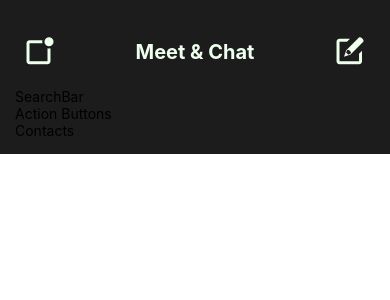
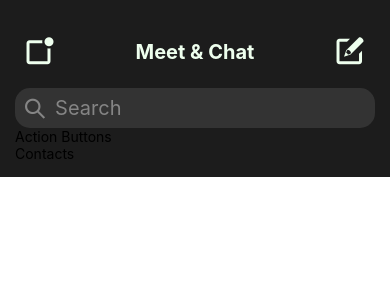
Before and after one commit to witoldmetel/Fire-Zoom, a React Native app: screen / in a window 390 px wide. Shown: the top 300 px of the page. Built offline with nearby package versions, Linux system fonts and the light colour scheme.

Commit message:
mock search bar

```diff
--- a/components/SearchBar.tsx
+++ b/components/SearchBar.tsx
@@ -1,10 +1,28 @@
 import React from 'react';
-import { View, Text } from 'react-native';
+import { View, Text, StyleSheet } from 'react-native';
+import Fontisto from 'react-native-vector-icons/Fontisto';
 
 export function SearchBar() {
 	return (
-		<View>
-			<Text>SearchBar</Text>
+		<View style={styles.root}>
+			<Fontisto name="search" size={20} color="#858585" />
+			<Text style={styles.textIntput}>Search</Text>
 		</View>
 	);
 }
+
+const styles = StyleSheet.create({
+	root: {
+		backgroundColor: '#333',
+		flexDirection: 'row',
+		alignItems: 'center',
+		paddingHorizontal: 10,
+		height: 40,
+		borderRadius: 15,
+	},
+	textIntput: {
+		color: '#858585',
+		paddingLeft: 10,
+		fontSize: 20,
+	},
+});
```
